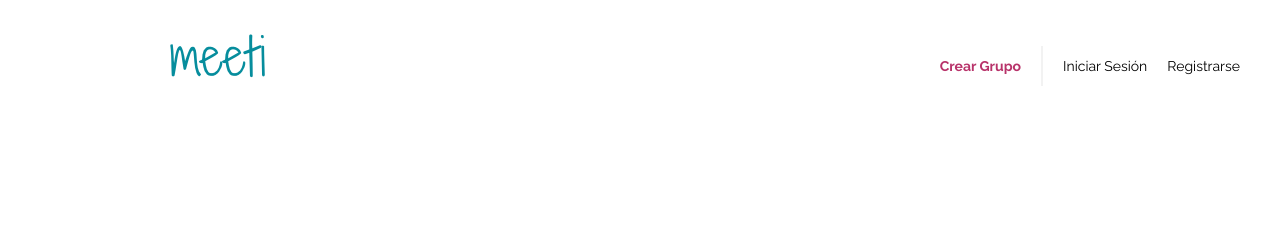
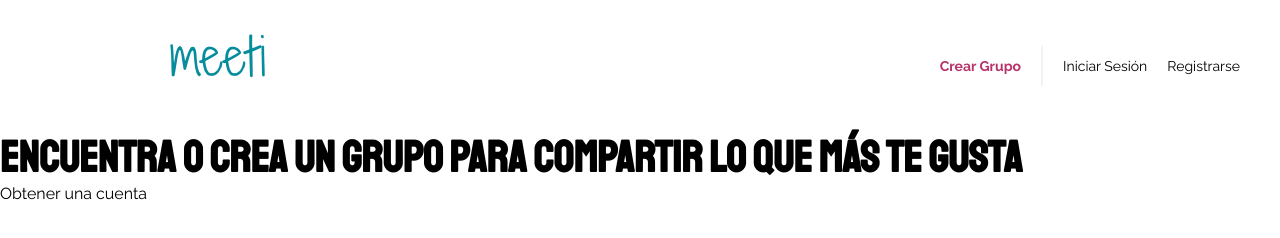
Before and after one commit to ManuUSS/meeti, a website: page index.html in a window 1280 px wide. Drawn offline with nearby package versions, Linux system fonts and the light colour scheme; files that its build step writes are made by us from their sources; files whose address does not match are found by name.

Commit message:
new: hero html

```diff
--- a/index.html
+++ b/index.html
@@ -24,5 +24,10 @@
         </nav>
     </header>
 
+    <section class="hero">
+        <h1 class="hero__texto">Encuentra o Crea un grupo para compartir lo que más te gusta</h1>
+        <a class="hero__enlace" href="#">Obtener una cuenta</a>
+    </section>
+
 </body>
 </html>
```
